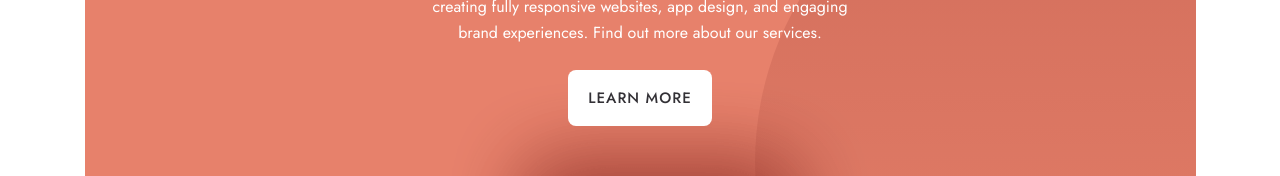
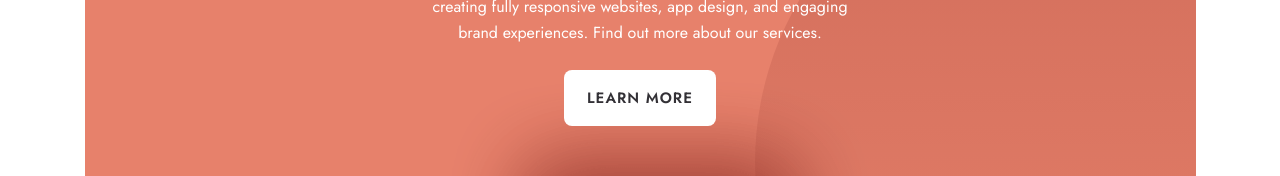
Before and after one commit to BryanEnriquez/designo, a React (Create React App) app: page / in a window 1280 px wide. Shown: the part 415-591 px from the top of the page. Built offline with nearby package versions, Linux system fonts and the light colour scheme.

Commit message:
Give btn component fixed dimensions

```diff
--- a/src/components/Button.scss
+++ b/src/components/Button.scss
@@ -1,12 +1,14 @@
 @import '../css/variables';
 
 .btn {
-  // NOTE - Fixes height issue
-  display: inline-block;
-  padding: 1.7rem 2rem;
+  display: flex;
+  justify-content: center;
+  align-items: center;
+  height: 5.6rem;
+  width: 15.2rem;
   font-size: 1.5rem;
   line-height: 2.2rem;
-  font-weight: 500; // 600?
+  font-weight: 600; // 500~600
   letter-spacing: 1px;
   text-transform: uppercase;
   text-decoration: none;
```
